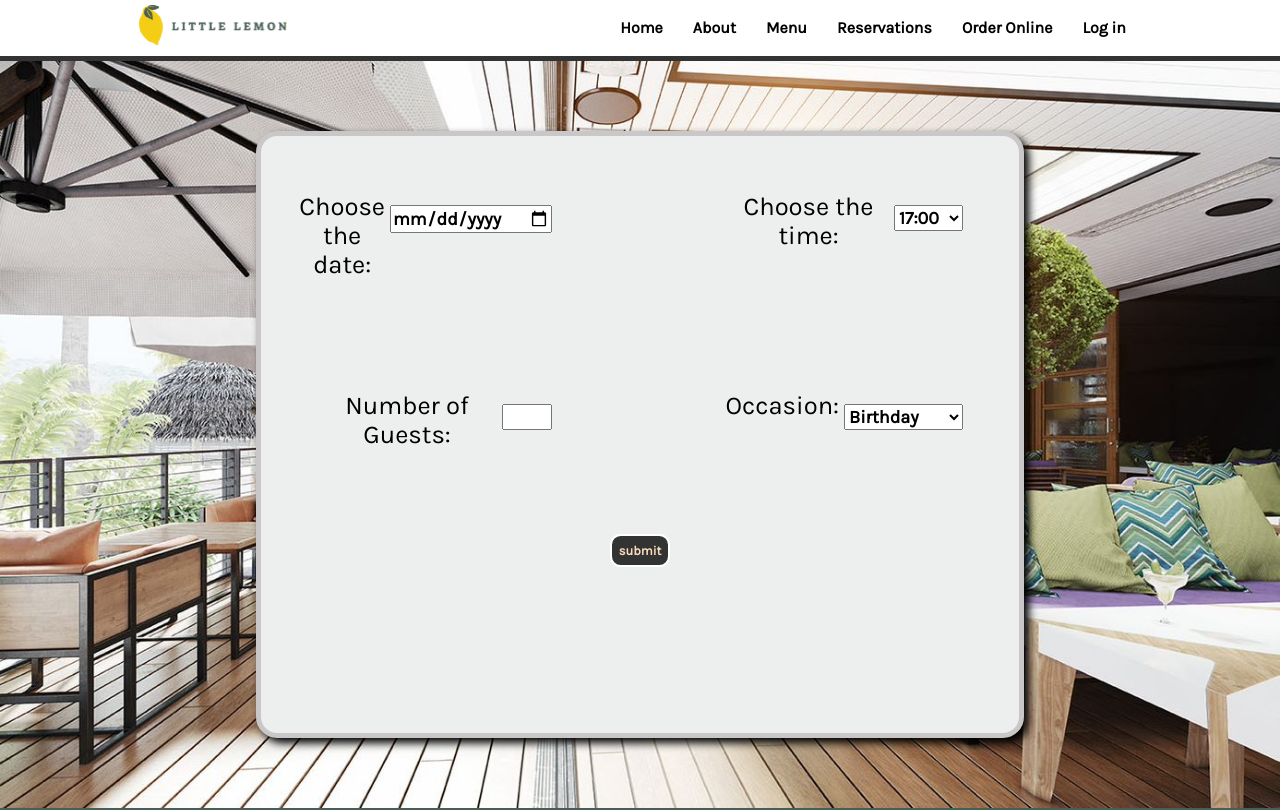
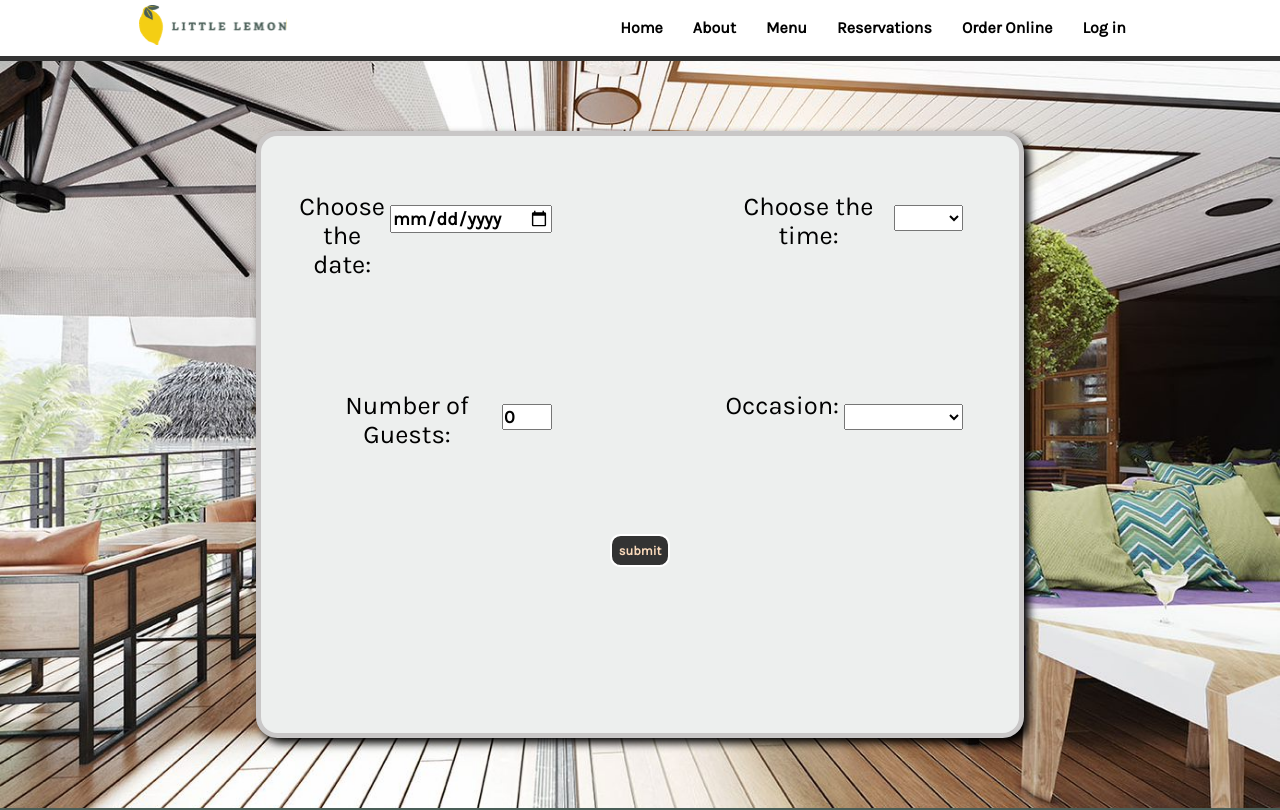
Before and after one commit to ilayosu/coursera_capstone_project, a React (Create React App) app: page /reservation-screen in a window 1280 px wide. Shown: the top 810 px of the page. Built offline with nearby package versions, Linux system fonts and the light colour scheme; a web font is replaced by a local one.

Commit message:
FORM CLEARING WORKS + PUSHED UP STATE YEAAAAAAAAAAAAAAAAAAAAAAAAAAAAAAAAAAAH

```diff
--- a/src/ReservationForm.js
+++ b/src/ReservationForm.js
@@ -3,47 +3,39 @@ import { useState, useEffect } from "react";
 import "./ReservationForm.css";
 import '@fontsource/karla';
 
-export default function ReservationForm() {
+function form_valid(props) {
+    return props.date != "" && props.time  != "" && props.guestCount > 0 && props.occasion != "";
+}
+
+export default function ReservationForm(props) {
 
     const button_style_rewrite = {
         backgroundColor: "#edefee",
     }
 
-    const [date, setDate] = useState();
-    const [availableTimes, setAvailableTimes] = useState(["17:00", "18:00", "19:00", "20:00", "21:00", "22:00"]);
-    const [time, setTime] = useState();
-    const [guestCount, setGuestCount] = useState();
-    const [occasion, setOccasion] = useState();
-
-    const form_valid = () => {
-        return (
-            date && time && guestCount > 0 && occasion
-        );
-    }
-
     const submit_handler = (e) => {
-        e.preventDefault();
-        alert("submitted");
-        form_clear();
+        alert(form_valid(props));
+        if (form_valid(props) === true) form_clear();
     }
 
     const form_clear = () => {
-        setDate("");
-        setTime("");
-        setGuestCount(0);
-        setOccasion("");
+        props.set_date("");
+        props.set_time("");
+        props.set_guestCount(0);
+        props.set_occasion("");
     }
 
     return (
         <form className="reservation_form">
             <label className="form_date">
                 Choose the date:
-                <input type="date" onInput={e => setDate(e.target.value)}/>
+                <input defaultValue="" value={props.date} type="date" onInput={e => props.set_date(e.target.value)}/>
             </label>
             <label className="form_time">
                 <div>Choose the time: </div>
-                <select onChange={e => setTime(e.target.value)}>
-                    {availableTimes.map(item => {
+                <select defaultValue="" value={props.time} onChange={e => props.set_time(e.target.value)}>
+                    <option value="" disabled hidden/>
+                    {props.the_times.map(item => {
                         return <option value={item}>{item}</option>
                     })}
                 </select>
@@ -54,19 +46,21 @@ export default function ReservationForm() {
                     type="number"
                     min={1}
                     max={10}
-                    onChange={e => setGuestCount(e.target.value)}
+                    value={props.guestCount}
+                    onChange={e => props.set_guestCount(e.target.value)}
                 />
             </label>
             <label className="form_occasion">
                 Occasion:
-                <select onChange={e => setOccasion(e.target.value)}>
+                <select defaultValue="" value={props.occasion} onChange={e => props.set_occasion(e.target.value)}>
+                    <option value="" disabled hidden/>
                     <option value="Birthday">Birthday</option>
                     <option value="Anniversary">Anniversary</option>
                     <option value="N/A">N/A</option>
                 </select>
             </label>
             <div className="hey_why_is_react_not_making_a_wrapper">
-            <Button type="button" text="submit" customClickEvent={(form_valid) ? submit_handler : ""} />
+            <Button type="button" text="submit" customClickEvent={submit_handler} />
             </div>
         </form>
     )
--- a/src/Reservations.js
+++ b/src/Reservations.js
@@ -1,12 +1,19 @@
 import ReservationForm from "./ReservationForm"
 import "./Reservations.css";
 import background_photo from "./images/restaurant.jpg"
+import {useState, useReducer} from "react";
 
 export default function Reservations() {
 
+    const [availableTimes, setAvailableTimes] = useState(["17:00", "18:00", "19:00", "20:00", "21:00", "22:00"]);
+    const [date, setDate] = useState(undefined);
+    const [time, setTime] = useState(undefined);
+    const [guestCount, setGuestCount] = useState(0);
+    const [occasion, setOccasion] = useState(undefined);
+
     return (
         <div className="reservation_page">
-            <ReservationForm className="the_form_wrapper"/>
+            <ReservationForm occasion={occasion} set_occasion={setOccasion} guestCount={guestCount} set_guestCount={setGuestCount} time={time} set_time={setTime} date={date} set_date={setDate} the_times={availableTimes} className="the_form_wrapper"/>
         </div>
     )
 }
```
